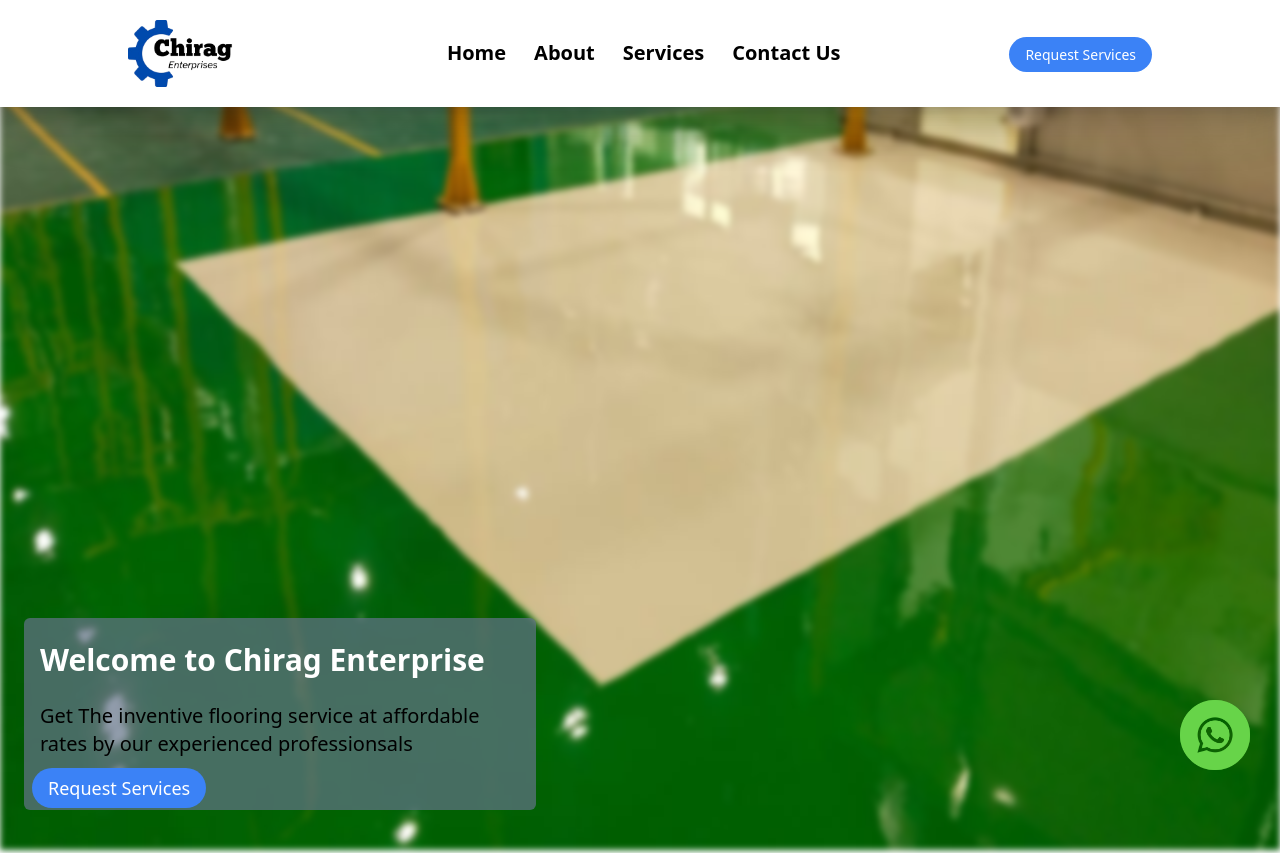
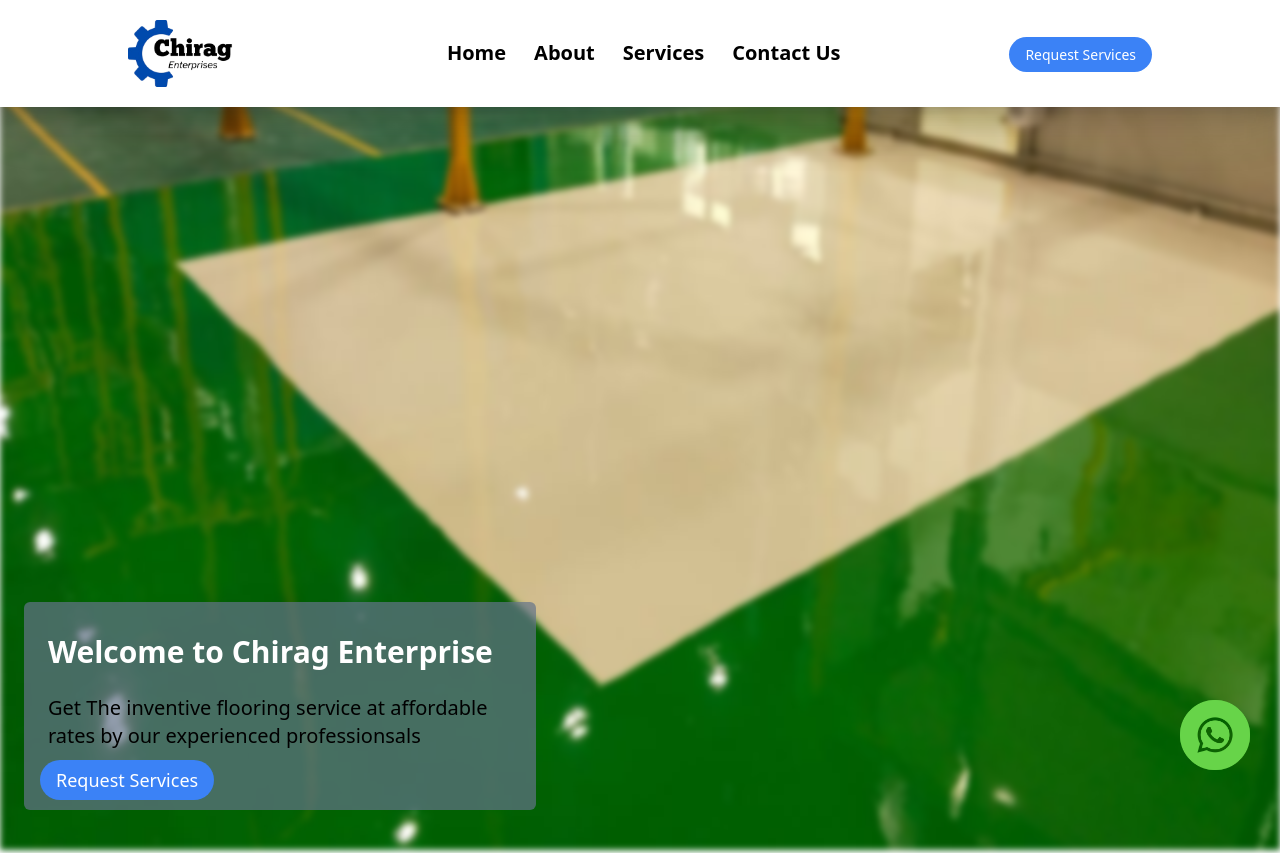
Before and after one commit to aakash-sharma25/Chirag-enterprise, a Next.js app: page / in a window 1280 px wide. Shown: the top 853 px of the page. Built offline with nearby package versions, Linux system fonts and the light colour scheme.

Commit message:
added link

```diff
--- a/app/components/Footer.jsx
+++ b/app/components/Footer.jsx
@@ -64,7 +64,7 @@ export default function Footer() {
 
             <ul className="flex gap-4">
               <li>
-                <a href="/">
+                <a target="_blank" href="https://www.facebook.com/share/19c3rxeXaX/">
                   <svg
                     xmlns="http://www.w3.org/2000/svg"
                     fill="none"
@@ -96,7 +96,7 @@ export default function Footer() {
                 </a>
               </li> */}
               <li>
-                <a href="/" className="text-gray-300 hover:text-white">
+                <a href="https://www.instagram.com/chiragenterprises_palghar?utm_source=qr&igsh=enhneWVpZGlhczJv" target="_blank" className="text-gray-300 hover:text-white">
                   <svg
                     xmlns="http://www.w3.org/2000/svg"
                     fill="none"
--- a/app/components/Hero.jsx
+++ b/app/components/Hero.jsx
@@ -27,7 +27,7 @@ export default function Hero() {
         />
         <div
           data-aos="fade-up"
-          className=" absolute bottom-16 md:bottom-10 left-6 bg-slate-500 bg-opacity-70 p-2 rounded-md w-[90%] md:w-[40%] "
+          className=" absolute bottom-16 md:bottom-10 left-6 bg-slate-500 bg-opacity-70 p-4 rounded-md w-[90%] md:w-[40%] "
         >
           <p className=" font-extrabold text-3xl text-white my-2 p-2 ">
             Welcome to Chirag Enterprise
```
